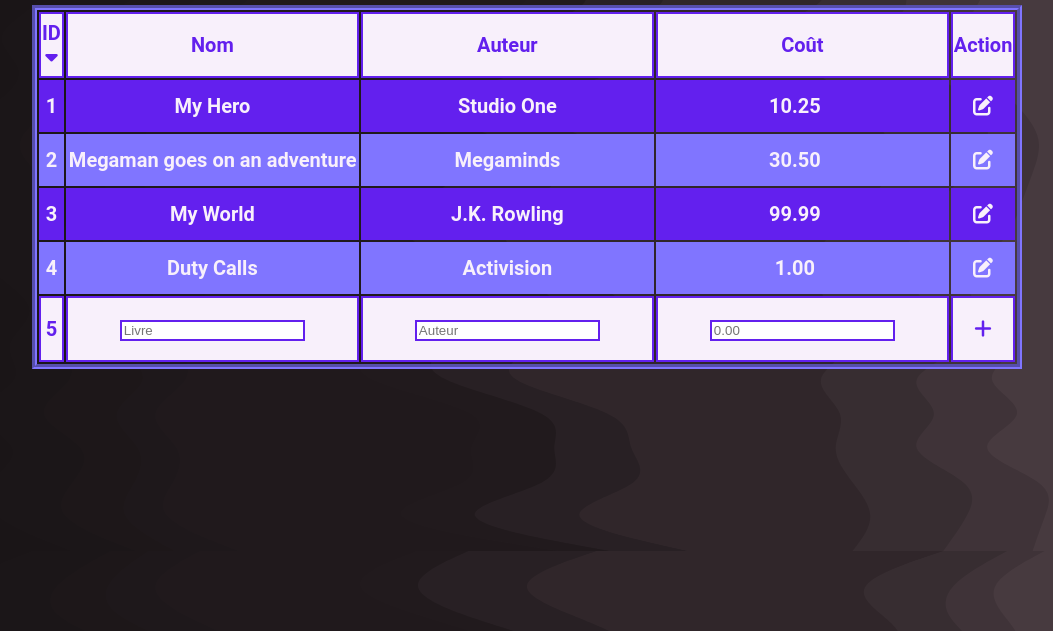
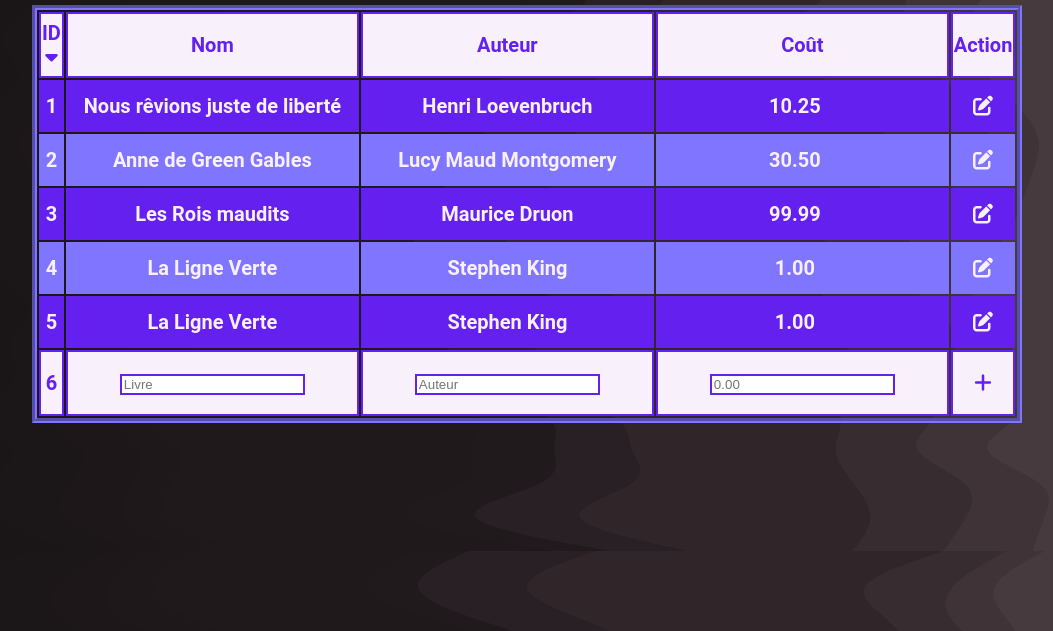
Before and after one commit to nic-cinqmars/TP2-Web, a plain HTML site: page index.html in a window 1280 px wide. Shown: the part 169-800 px from the top of the page, without its empty margins (158-1211 px from the left). Drawn offline with Linux system fonts and the light colour scheme.

Commit message:
Start writing books in html

```diff
--- a/index.html
+++ b/index.html
@@ -6,7 +6,7 @@
         <meta name="viewport" content="width=device-width, initial-scale=1.0">
         <link rel="stylesheet" type="text/css" href="css/style.css">
         <script src="https://kit.fontawesome.com/81d92f1aa3.js" crossorigin="anonymous"></script>
-        <script src="js/script.js" type="text/javascript"></script>
+        <script src="js/script.js"></script>
         <title>Document</title>
     </head>
     <body>
@@ -38,13 +38,13 @@
                     <tr>
                         <th>1</th>
                         <th>
-                            <input class="no-show" readonly type="text" value="My Hero"/>
+                            <input class="no-show" readonly type="text" value="Nous rêvions juste de liberté">
                         </th>
                         <th>
-                            <input class="no-show" readonly type="text" value="Studio One"/>
+                            <input class="no-show" readonly type="text" value="Henri Loevenbruch">
                         </th>
                         <th>
-                            <input class="no-show" readonly type="number" value="10.25"/>
+                            <input class="no-show" readonly type="number" value="10.25">
                         </th>
                         <th>
                             <button class="modify-button">
@@ -66,13 +66,13 @@
                     <tr>
                         <th>2</th>
                         <th>
-                            <input class="no-show" readonly type="text" value="Megaman goes on an adventure"/>
+                            <input class="no-show" readonly type="text" value="Anne de Green Gables">
                         </th>
                         <th>
-                            <input class="no-show" readonly type="text" value="Megaminds"/>
+                            <input class="no-show" readonly type="text" value="Lucy Maud Montgomery">
                         </th>
                         <th>
-                            <input class="no-show" readonly type="number" value="30.50"/>
+                            <input class="no-show" readonly type="number" value="30.50">
                         </th>
                         <th>
                             <button class="modify-button">
@@ -94,13 +94,13 @@
                     <tr>
                         <th>3</th>
                         <th>
-                            <input class="no-show" readonly type="text" value="My World"/>
+                            <input class="no-show" readonly type="text" value="Les Rois maudits">
                         </th>
                         <th>
-                            <input class="no-show" readonly type="text" value="J.K. Rowling"/>
+                            <input class="no-show" readonly type="text" value="Maurice Druon">
                         </th>
                         <th>
-                            <input class="no-show" readonly type="number" value="99.99"/>
+                            <input class="no-show" readonly type="number" value="99.99">
                         </th>
                         <th>
                             <button class="modify-button">
@@ -122,13 +122,41 @@
                     <tr>
                         <th>4</th>
                         <th>
-                            <input class="no-show" readonly type="text" value="Duty Calls"/>
+                            <input class="no-show" readonly type="text" value="La Ligne Verte">
                         </th>
                         <th>
-                            <input class="no-show" readonly type="text" value="Activision"/>
+                            <input class="no-show" readonly type="text" value="Stephen King">
                         </th>
                         <th>
-                            <input class="no-show" readonly type="number" value="1.00"/>
+                            <input class="no-show" readonly type="number" value="1.00">
+                        </th>
+                        <th>
+                            <button class="modify-button">
+                                <i class="fa-solid fa-pen-to-square"></i>
+                            </button>
+                            <div class="row-edit-container hidden">
+                                <button class="change-button">
+                                    <i class="fa-solid fa-square-check"></i>
+                                </button>
+                                <button class="cancel-button">
+                                    <i class="fa-solid fa-square-xmark"></i>
+                                </button>
+                                <button class="remove-button">
+                                    <i class="fa-solid fa-trash"></i>
+                                </button>
+                            </div>
+                        </th>
+                    </tr>
+                    <tr>
+                        <th>5</th>
+                        <th>
+                            <input class="no-show" readonly type="text" value="La Ligne Verte">
+                        </th>
+                        <th>
+                            <input class="no-show" readonly type="text" value="Stephen King">
+                        </th>
+                        <th>
+                            <input class="no-show" readonly type="number" value="1.00">
                         </th>
                         <th>
                             <button class="modify-button">
@@ -152,13 +180,13 @@
                     <tr>
                         <th></th>
                         <th>
-                            <input type="text" placeholder="Livre"/>
+                            <input type="text" placeholder="Livre">
                         </th>
                         <th>
-                            <input type="text" placeholder="Auteur"/>
+                            <input type="text" placeholder="Auteur">
                         </th>
                         <th>
-                            <input type="number" placeholder="0.00"/>
+                            <input type="number" placeholder="0.00">
                         </th>
                         <th>
                             <button id="add-button">
```
